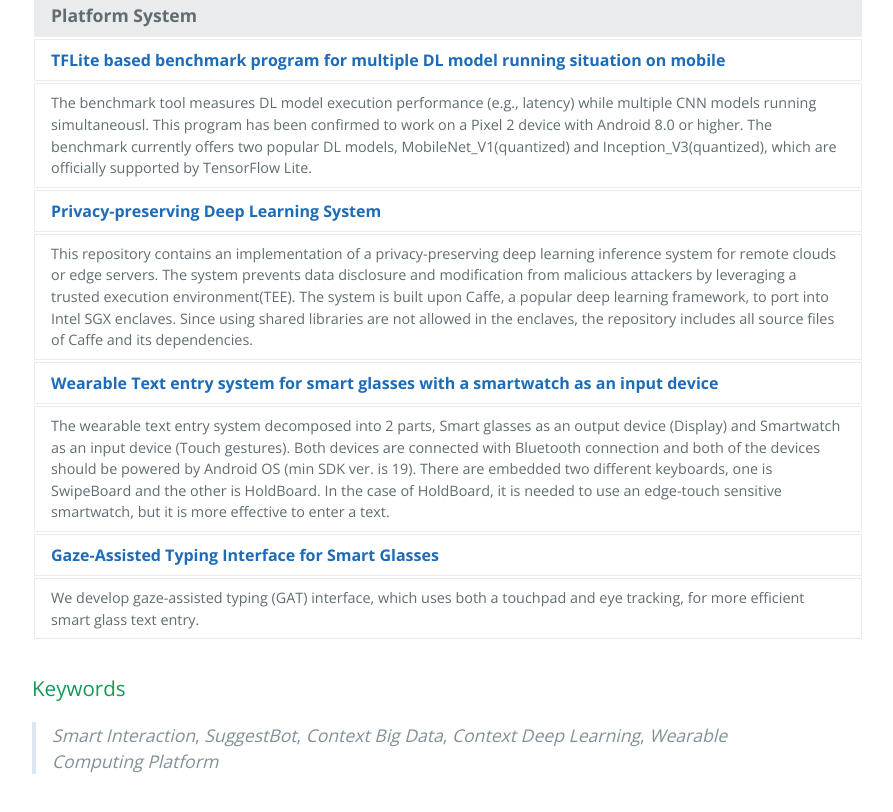
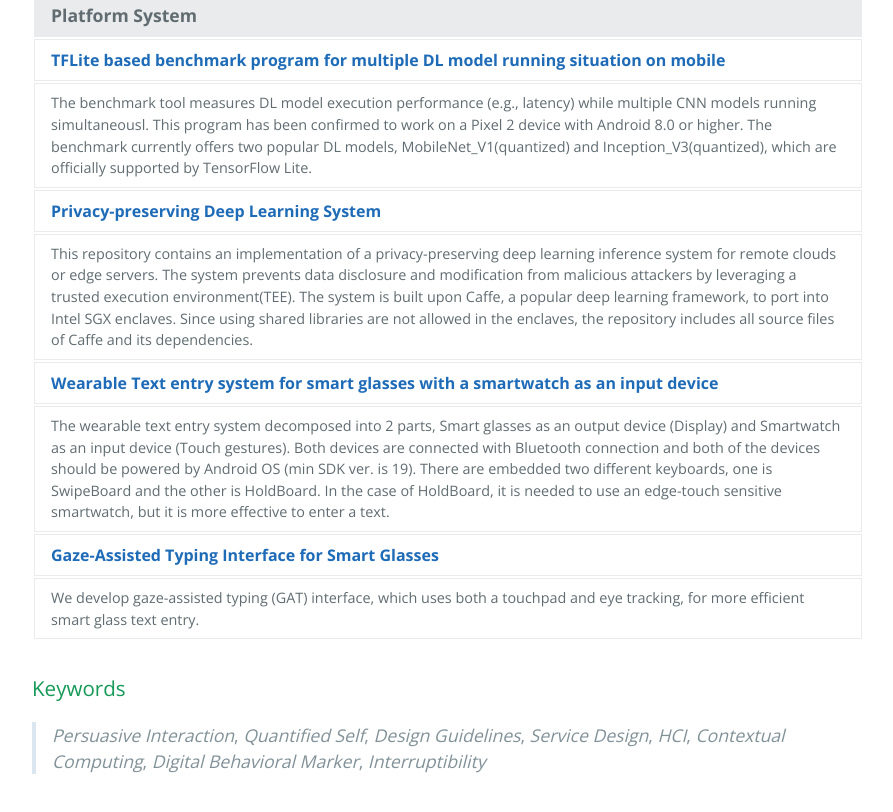
Before and after one commit to Kaist-ICLab/positive-computing, a website: page index.html in a window 1280 px wide. Shown: the part 3114-3926 px from the top of the page, without its empty margins (192-1085 px from the left). Drawn offline with nearby package versions, Linux system fonts and the light colour scheme.

Commit message:
Update index.html

```diff
--- a/index.html
+++ b/index.html
@@ -221,7 +221,7 @@
 
 <h3>Keywords</h3>
 <blockquote>
-  <p><em>Smart Interaction</em>, <em>SuggestBot</em>, <em>Context Big Data</em>, <em>Context Deep Learning</em>, <em>Wearable Computing Platform</em></p>
+  <p><em>Persuasive Interaction</em>, <em>Quantified Self</em>, <em>Design Guidelines</em>, <em>Service Design</em>, <em>HCI</em>, <em>Contextual Computing</em>, <em>Digital Behavioral Marker</em>, <em>Interruptibility</em></p>
 </blockquote>
 
 
```
